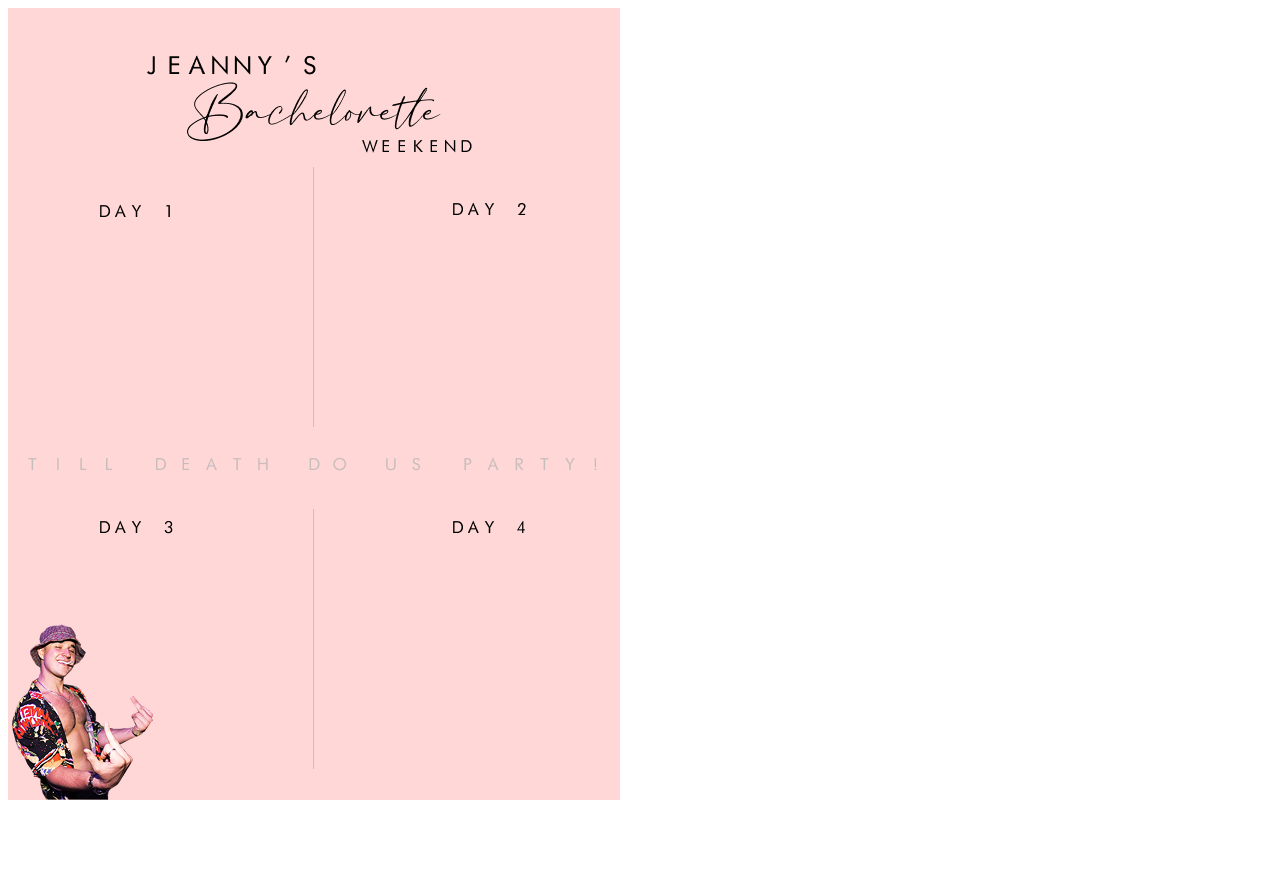
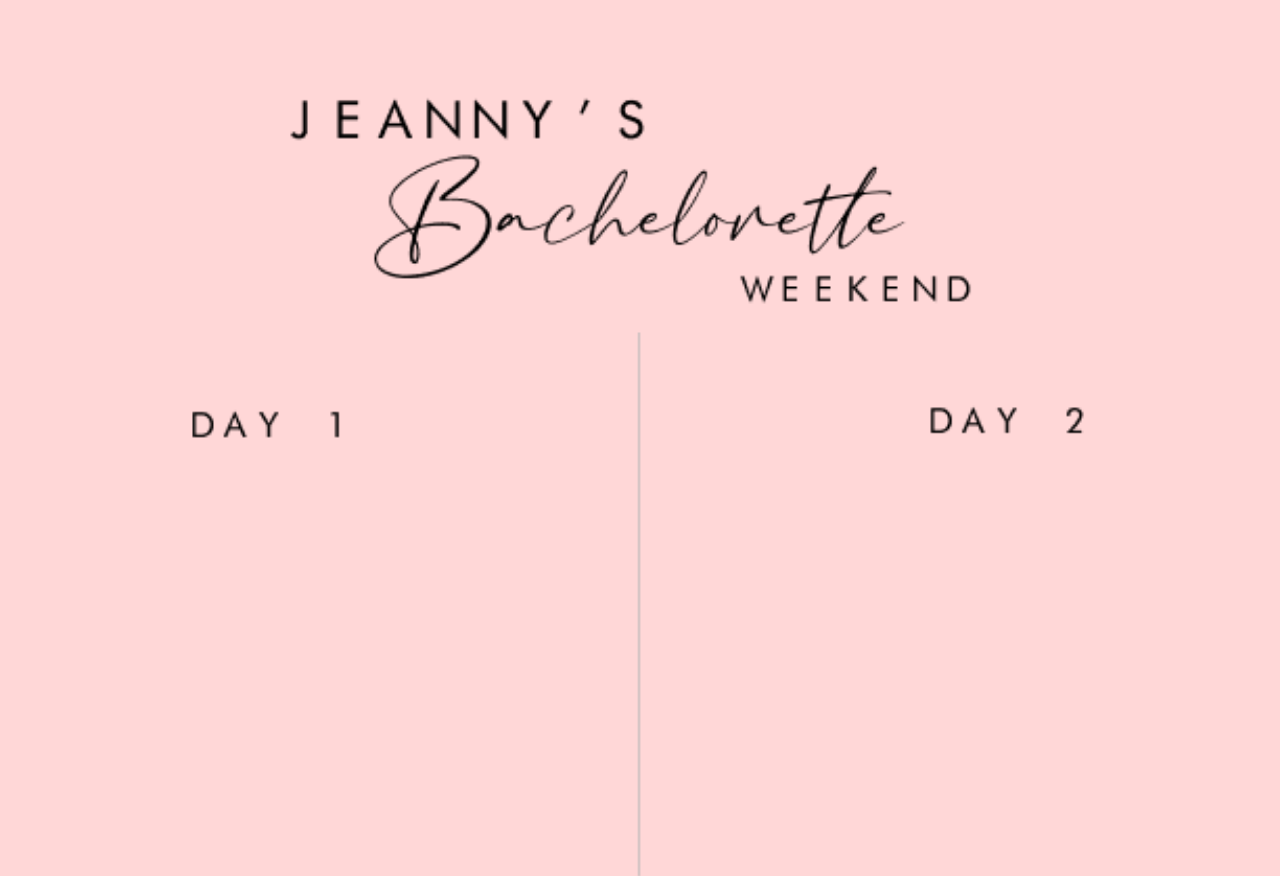
Before and after one commit to annacao/Jeannys-bach-weekend, a plain HTML site: page index.html in a window 1280 px wide. Shown: the top 876 px of the page. Before the commit the page ends 808 px from the top, so only its background shows below. Drawn offline with Linux system fonts and the light colour scheme.

Commit message:
Update index.html

```diff
--- a/index.html
+++ b/index.html
@@ -1 +1,22 @@
- <img src="bachitinerary1.png" alt="Page 1">
+<!DOCTYPE html>
+<html>
+  <head>
+    <title>Itinerary</title>
+    <style>
+      html, body {
+        margin: 0;
+        padding: 0;
+        background: #000;
+      }
+      img {
+        display: block;
+        width: 100vw;
+        height: auto;
+        margin: 0 auto;
+      }
+    </style>
+  </head>
+  <body>
+    <img src="bachitinerary1.png" alt="Itinerary">
+  </body>
+</html>
```
